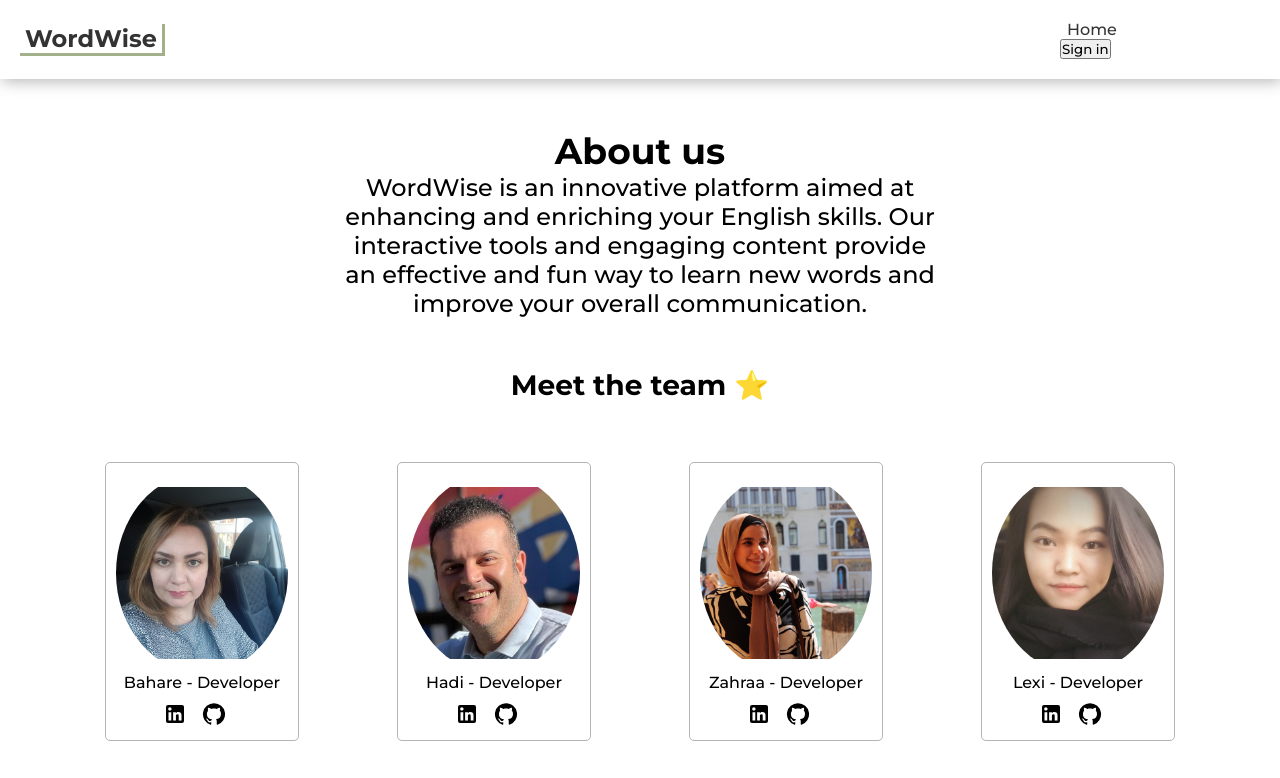
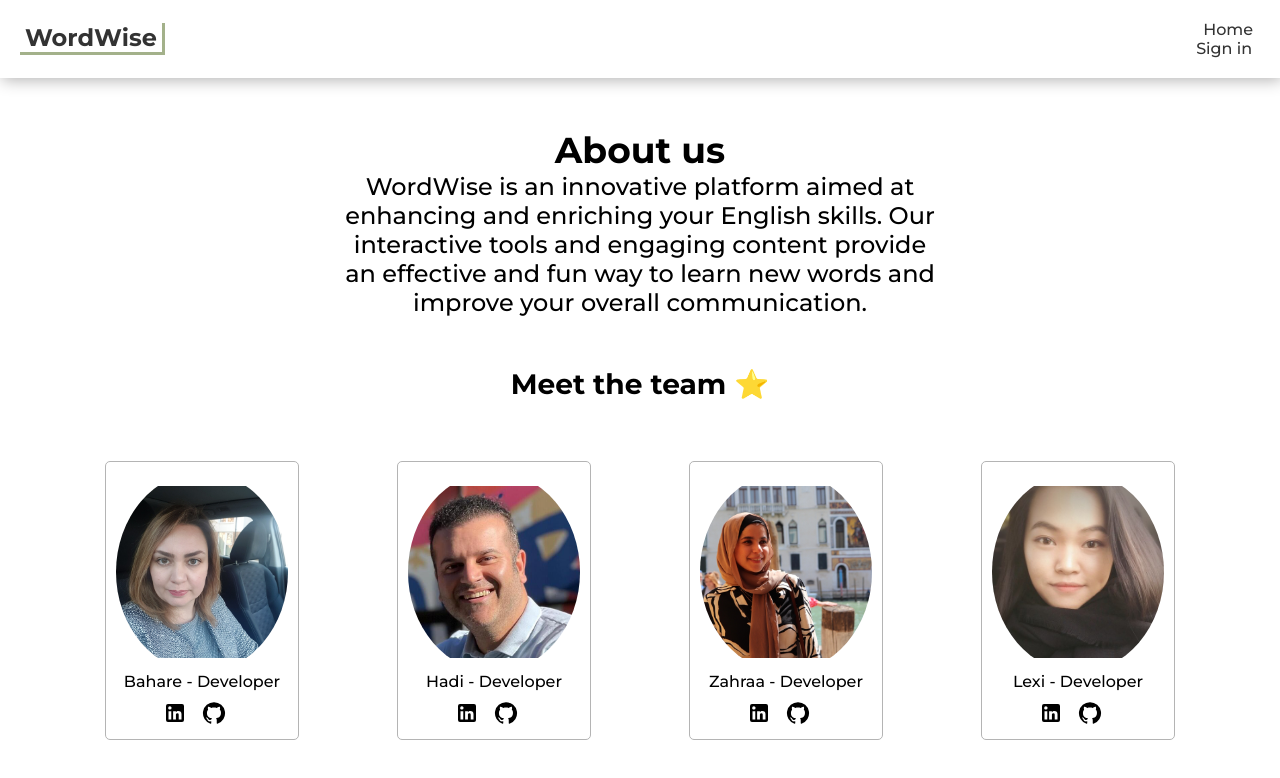
Before and after one commit to Bahare09/ldn9-fp-wordwise, a React (Create React App) app in the folder client/: page /about in a window 1280 px wide. Shown: the top 778 px of the page. Built offline with nearby package versions, Linux system fonts and the light colour scheme.

Commit message:
update from main (css wip )

```diff
--- a/client/src/components/Header.css
+++ b/client/src/components/Header.css
@@ -14,6 +14,7 @@
 .header-title {
     font-size: 24px;
     color: #333;
+
 }
 
 .logo-header {
@@ -23,32 +24,54 @@
 }
 
 .logo-header:hover {
-    scale: 1.01;
-}
-
-.logo-header hr {
-    color: #a3b18a;
-    width: 60%;
-    position: relative;
-    left: 50%;
+    transform: scale(1.01)
 }
 
 .header-nav {
     display: flex;
     justify-content: space-between;
-    width: 200px;
+    position: fixed;
+    top: 0;
+    right: 0;
+    height: 100vh;
+    width: 100%;
+    background: white;
+    transform: translateX(100%);
+}
+.header-nav.open {
+    transform: translateX(0);
 }
 
 .header-nav-link {
     text-decoration: none;
     color: #333;
-    padding: 0 7px;
+    padding: 10px 7px;
 }
 
 .header-nav-link:hover {
     border-left:  #a3b18a 3px solid;
     border-right: #a3b18a 3px solid;
     color: black;
+}
+.Login-container button {
+    border: none;
+    background: none;
+    padding: 0;
+    margin: 0;
+    font-size: inherit;
+    color: #333;
+    text-decoration: none;
+    cursor: pointer;
+}
+.Login-container button:hover {
+    border-left: #a3b18a 3px solid;
+    border-right: #a3b18a 3px solid;
+    color: black;
+}
+.header-auth {
+    display: flex;
+    flex-direction: row;
+    align-items: center;
 }
 
 .hamburger-menu {
@@ -95,32 +118,32 @@
     transform: rotate(-45deg);
 }
 
-/* Responsive styles */
-@media (max-width: 768px) {
-    .header {
+/* Styles for desktop */
+@media (min-width: 769px) {
+    .header-nav {
+        position: initial;
+        height: auto;
+        width: auto;
+        background: none;
+        transform: none;
+        display: flex;
         flex-direction: row;
-        align-items: center;
+        justify-content: space-between;
     }
 
+    .hamburger-menu {
+        display: none;
+    }
+}
+/* Styles for mobile */
+@media (max-width: 768px) {
     .header-nav {
         flex-direction: column;
-        width: 100%;
-        display: none;
-    }
-
-    .header-nav.open {
-        display: flex;
-        flex-direction: column;
-        align-items:self-end;
-    }
-
-    .header-nav-link {
-        padding: 10px 0;
-        text-align: center;
+        justify-content: center;
+        align-items: center;
     }
 
     .hamburger-menu {
         display: flex;
     }
-
 }
```
